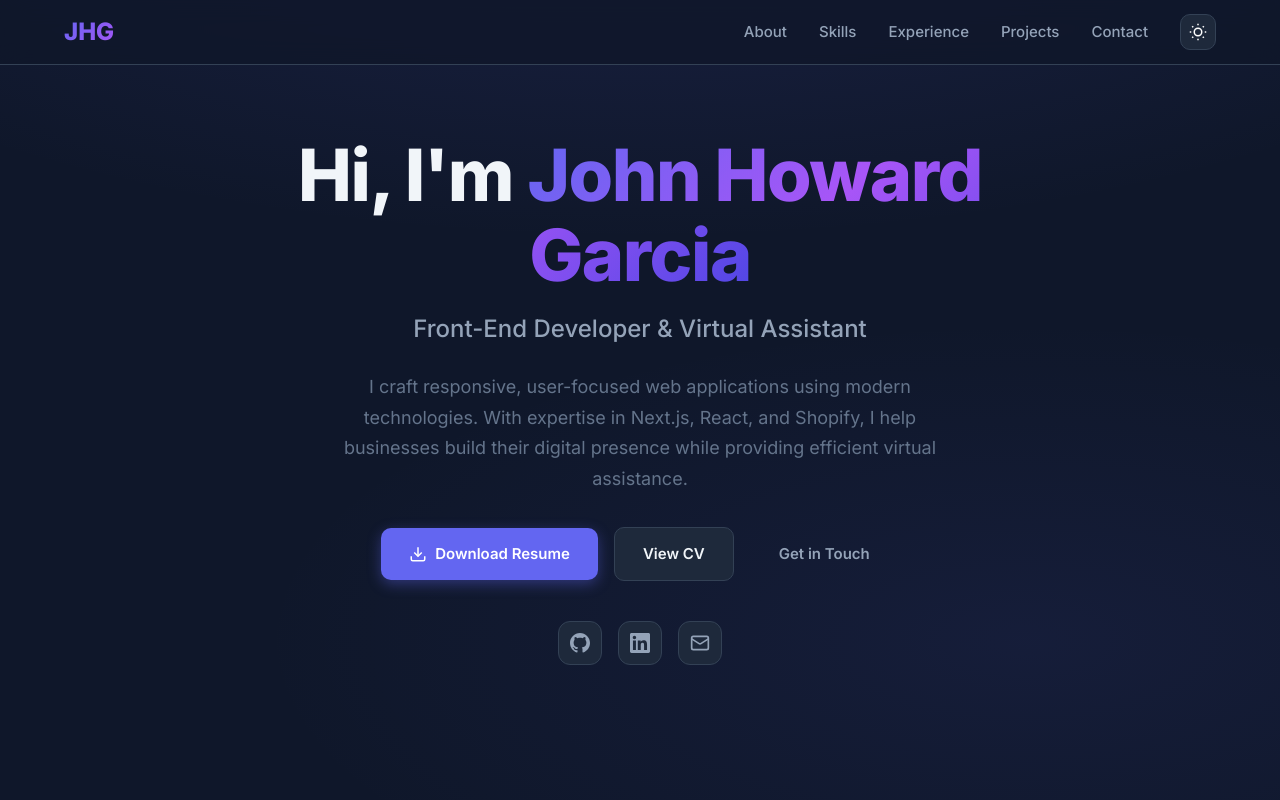
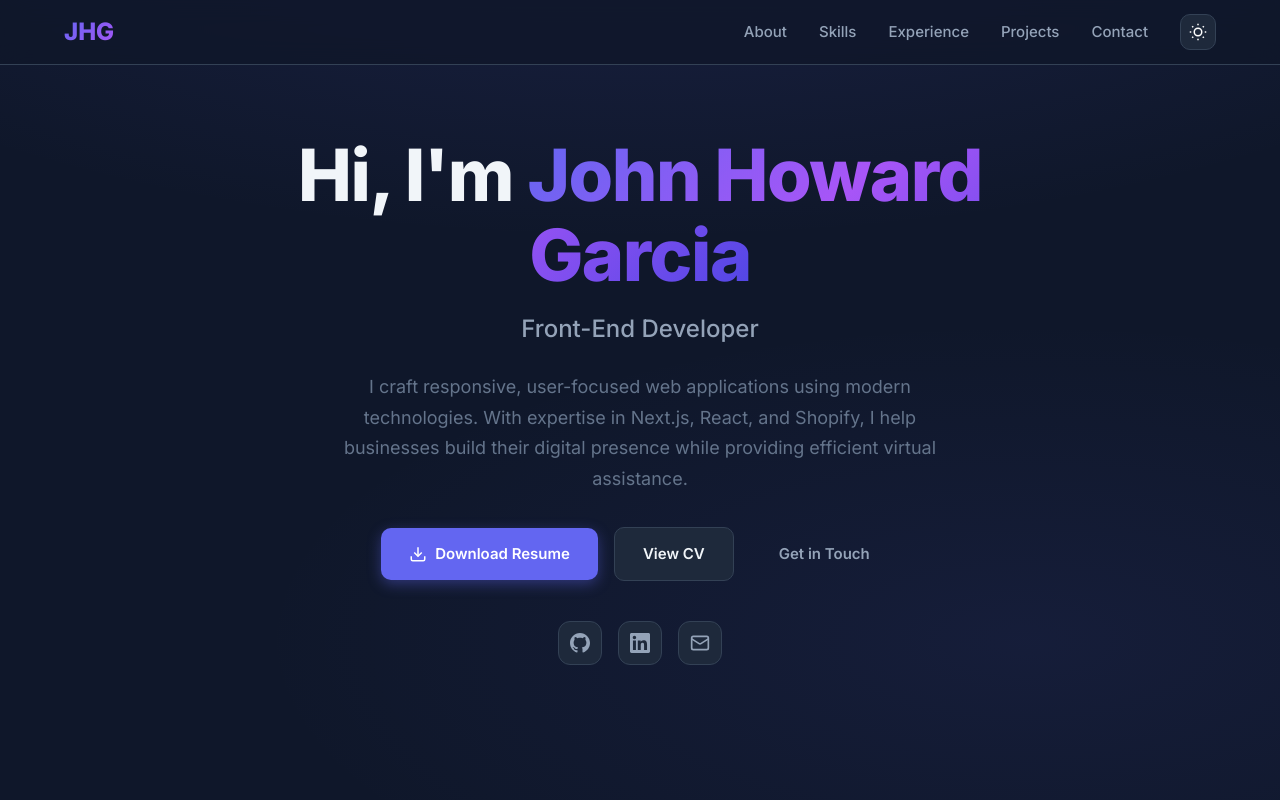
Before and after one commit to Howard-23/Howard, a Next.js app: page / in a window 1280 px wide. Shown: the top 800 px of the page. Built offline with nearby package versions, Linux system fonts and the light colour scheme.

Commit message:
Update portfolio

```diff
--- a/app/layout.tsx
+++ b/app/layout.tsx
@@ -5,7 +5,7 @@ import { Analytics } from "@vercel/analytics/react";
 import { ReactNode } from "react";
 
 export const metadata = {
-  title: "John Howard P. Garcia | Front-End Developer & Virtual Assistant",
+  title: "John Howard P. Garcia | Front-End Developer",
   description:
     "Professional Front-End Developer specializing in Next.js, React, and TypeScript. Experienced in building modern web applications and providing virtual assistance services.",
   keywords: [
@@ -79,7 +79,7 @@ export default function RootLayout({ children }: { children: ReactNode }) {
               "@context": "https://schema.org",
               "@type": "Person",
               name: "John Howard P. Garcia",
-              jobTitle: "Front-End Developer & Virtual Assistant",
+              jobTitle: "Front-End Developer",
               url: "https://yourdomain.com",
               email: "johnhowardgarcia23@gmail.com",
               sameAs: [
--- a/app/page.tsx
+++ b/app/page.tsx
@@ -108,7 +108,7 @@ export default function Home() {
               </motion.h1>
 
               <motion.div variants={fadeInUp} className="hero-subtitle">
-                Front-End Developer & Virtual Assistant
+                Front-End Developer
               </motion.div>
 
               <motion.div variants={fadeInUp} className="hero-description">
--- a/data/cv.json
+++ b/data/cv.json
@@ -1,7 +1,7 @@
 {
   "personalInfo": {
     "name": "John Howard P. Garcia",
-    "title": "Front-End Developer & Virtual Assistant",
+    "title": "Front-End Developer",
     "email": "johnhowardgarcia23@gmail.com",
     "phone": "+639073170635",
     "location": "Philippines",
```
